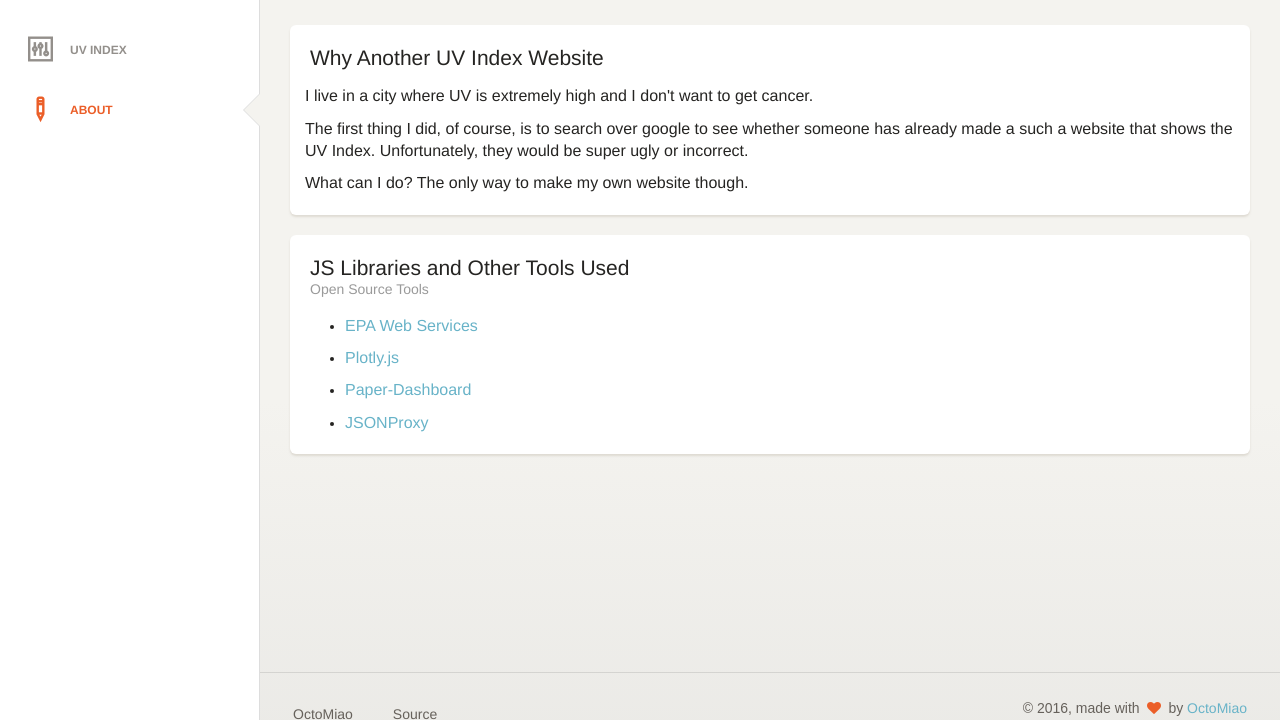
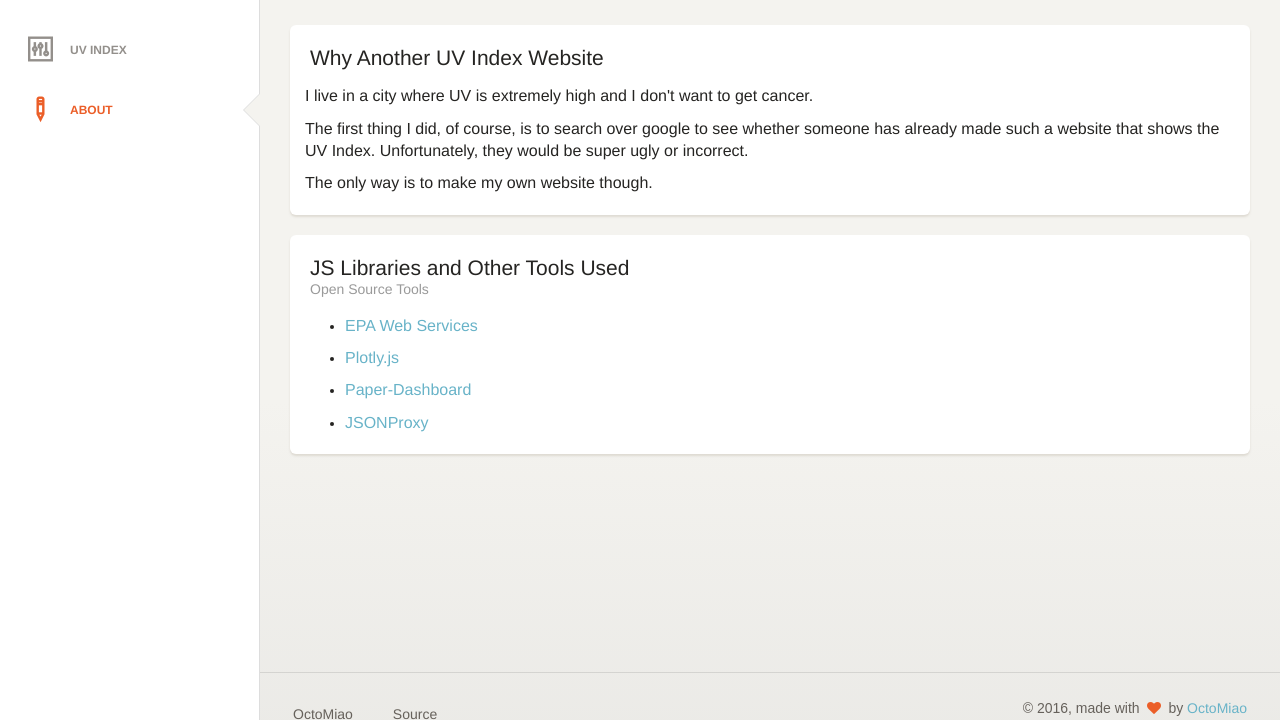
Before and after one commit to emptymalei/watch-uv, a plain HTML site: page about.html in a window 1280 px wide. Shown: the part 80-800 px from the top of the page. Drawn offline with Linux system fonts and the light colour scheme.

Commit message:
fix typo

```diff
--- a/about.html
+++ b/about.html
@@ -106,10 +106,10 @@
                                     I live in a city where UV is extremely high and I don't want to get cancer.
                                 </p>
                                 <p>
-                                    The first thing I did, of course, is to search over google to see whether someone has already made a such a website that shows the UV Index. Unfortunately, they would be super ugly or incorrect.
+                                    The first thing I did, of course, is to search over google to see whether someone has already made such a website that shows the UV Index. Unfortunately, they would be super ugly or incorrect.
                                     </p>
                                     <p>
-                                        What can I do? The only way to make my own website though.
+                                        The only way is to make my own website though.
                                     </p>
 
                             </div>
```
